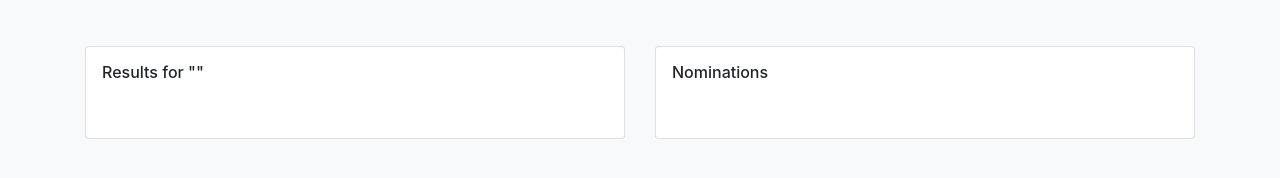
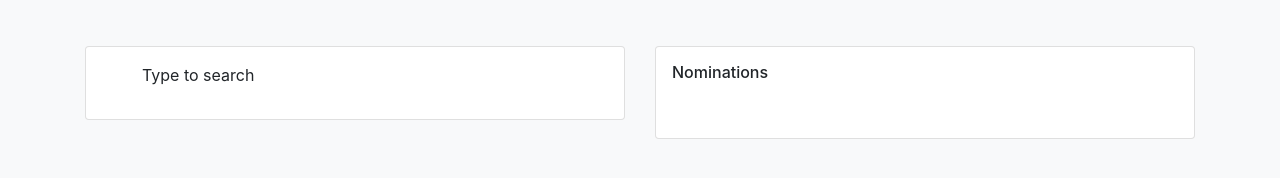
Before and after one commit to jbrit/Movie-Nominations, a React (Create React App) app: page / in a window 1280 px wide. Shown: the part 216-394 px from the top of the page. Built offline with nearby package versions, Linux system fonts and the light colour scheme.

Commit message:
Search states and conditions added

```diff
--- a/src/components/MovieList.js
+++ b/src/components/MovieList.js
@@ -3,11 +3,34 @@ import PropTypes from "prop-types";
 import { connect } from "react-redux";
 import { nominateMovie, getMovies } from "../actions/movieActions";
 
-const MovieList = ({ movies, nominations, search_param, nominateMovie }) => {
+const MovieList = ({
+  movies,
+  nominations,
+  search_param,
+  nominateMovie,
+  loading,
+  response,
+  error,
+  notRequested,
+}) => {
   return (
     <div className="card p-3">
-      <h6 className="mb-4"> Results for "{search_param}"</h6>
+      {search_param ? (
+        <h6 className="mb-4"> Results for "{search_param}"</h6>
+      ) : (
+        ""
+      )}
       <ul>
+        {/* If not title, if loading, if notloaded, if response not true, else result */}
+        {!search_param
+          ? "Type to search"
+          : loading
+          ? "Loading..."
+          : notRequested
+          ? "Couldn't Search Successfully!"
+          : response === "False"
+          ? error
+          : ""}
         {movies.map((movie) => (
           <li key={movie.imdbID} className="mb-3">
             <img
@@ -43,15 +66,23 @@ const MovieList = ({ movies, nominations, search_param, nominateMovie }) => {
 MovieList.propTypes = {
   movies: PropTypes.array.isRequired,
   nominations: PropTypes.array.isRequired,
+  error: PropTypes.string,
+  response: PropTypes.string,
+  notRequested: PropTypes.bool,
   search_param: PropTypes.string.isRequired,
   getMovies: PropTypes.func.isRequired,
   nominateMovie: PropTypes.func.isRequired,
+  loading: PropTypes.bool.isRequired,
 };
 
 const mapStateToProps = (state) => ({
   movies: state.movie.search_result.movies,
   nominations: state.movie.nominations,
+  error: state.movie.search_result.Error,
+  response: state.movie.search_result.Response,
+  notRequested: state.movie.search_result.notRequested,
   search_param: state.movie.search_param,
+  loading: state.movie.isSearching,
 });
 
 export default connect(mapStateToProps, { getMovies, nominateMovie })(
--- a/src/components/SearchBox.js
+++ b/src/components/SearchBox.js
@@ -28,7 +28,7 @@ const SearchBox = ({
 
   useEffect(() => {
     const searchParams = new URLSearchParams(location.search);
-    const searchWord = searchParams.get("s");
+    const searchWord = searchParams.get("s") ?? "";
     const page = searchParams.get("page");
     setCurrentTitle(searchWord);
     setSearchedTitle(searchWord);
```
